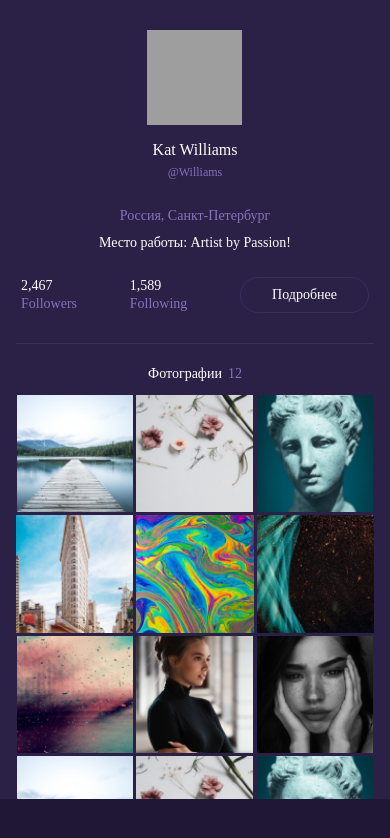
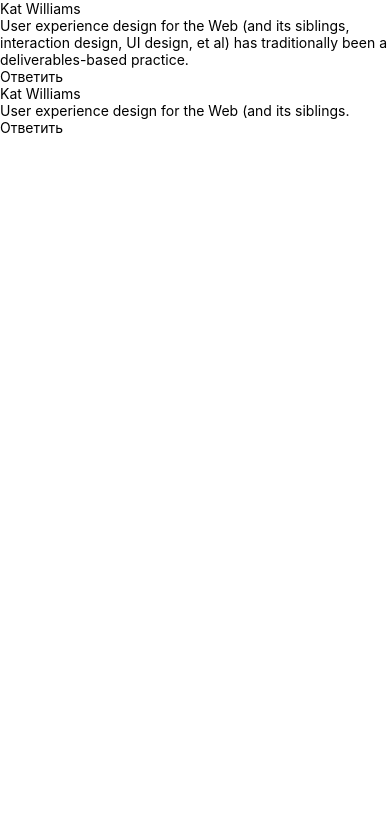
Before and after one commit to EvgDeGa/Messenger, a React Native app: screen /Profile in a window 390 px wide. Shown: the top 838 px of the page. Built offline with nearby package versions, Linux system fonts and the light colour scheme; grey boxes are pictures that could not be loaded.

Commit message:
UI-comment, add recursion and flatlist

```diff
--- a/App.js
+++ b/App.js
@@ -1,8 +1,48 @@
 import React from 'react';
+import { Comment } from './src/components/UI-KIT/Comment';
 import { Profile } from './src/screens/Profile';
+
+const DATA = {
+  postID: "1",
+  commetList:[
+  {
+      commetHolder: "Kat Williams",
+      body: "Body первого комментария",
+      date: "2019-05-15T15:56:15.694116Z",
+      id: "0179ef41-fdb6-4700-a4dc-6d7bbc54385a",
+      parent: null,
+      reply: []
+  },
+  {
+      commetHolder: "Kat Williams",
+      body: "Body второго комментария",
+      date: "2019-05-17T13:59:51.167188Z",
+      id: "1ef06878-58b5-48b0-9349-73986ab66bb4",
+      parent: null,
+      reply: []
+  },
+  {
+      commetHolder: "Kat Williams",
+      body: "User experience design for the Web (and its siblings, interaction design, UI design, et al) has traditionally been a deliverables-based practice. ",
+      date: "2019-05-19T12:07:15.613266Z",
+      id: "5a01231d-3ee9-4bf6-9a50-462a8277898a",
+      parent: null,
+      reply: [
+          {
+              commetHolder: "Kat Williams",
+              body: "User experience design for the Web (and its siblings.",
+              date: "2019-05-21T22:32:44.998207Z",
+              id: "514aa634-08bd-4ca3-8a1a-eb10846808ed",
+              parent: "5a01231d-3ee9-4bf6-9a50-462a8277898a",
+              reply: []
+          }
+      ]
+  }
+  ]
+}
 
 export default function App(){
   return (
-    <Profile />
+    <Comment item={DATA.commetList[2]}/>
   );
 };
--- /dev/null
+++ b/src/components/UI-KIT/Comment.js
@@ -0,0 +1,58 @@
+import React, { useState } from 'react';
+import { StyleSheet, View, Text, FlatList, TouchableOpacity } from 'react-native';
+import { Fonts } from '../../constants/Fonts';
+import { Colors } from '../../constants/Colors';
+
+
+
+export const Comment = ({item}) => {
+  const [selectedId, setSelectedId] = useState(null);
+
+//   const subCommentPadding
+
+  const renderItem = ({ item }) => {
+    return (
+      <Comment item={item} reply={() => onPress}/>
+    );
+  };
+
+  return (
+    <View>
+        <View>
+
+        </View>
+        <View>
+        <Text>{item.commetHolder}</Text>
+        <Text>{item.body}</Text>
+        </View>
+        <View>
+            <TouchableOpacity onPress={() => setSelectedId(item.id)}><Text>Ответить</Text></TouchableOpacity>
+        </View>
+        {item.reply && item.reply.length ? <FlatList
+            data={item.reply}
+            renderItem={renderItem}
+            keyExtractor={(item) => item.id}
+            extraData={selectedId}
+           /> : null}
+    </View>
+  );
+};
+
+const styles = StyleSheet.create({
+
+    text:{
+      borderColor: Colors.purple_06,
+      borderWidth: 1,
+      borderRadius: 30,
+      paddingTop: 5,
+      paddingBottom: 5,
+      paddingLeft: 31,
+      paddingRight: 31,
+
+      fontFamily: Fonts.HK_Grotesk_Bold,
+      fontSize: 14,
+      lineHeight: 24,
+      color: Colors.white,
+      textAlign: "center"
+    }
+  });
--- a/src/screens/MoreDetails.js
+++ b/src/screens/MoreDetails.js
@@ -1,4 +1,4 @@
-import React, { useState } from 'react';
+import React from 'react';
 import { StyleSheet, Text, Image, View, Modal, TouchableOpacity } from 'react-native';
 
 import { IconWithDescription } from '../components/UI-KIT/IconWithDescription';
--- a/src/screens/Profile.js
+++ b/src/screens/Profile.js
@@ -1,5 +1,5 @@
 import React, { useState } from 'react';
-import { StyleSheet, Text, Image, View, SafeAreaView, TouchableOpacity } from 'react-native';
+import { StyleSheet, Text, View, SafeAreaView, TouchableOpacity } from 'react-native';
 import { ProfilePhotoScroll } from '../components/UI-KIT/ProfilePhotoScroll';
 import { TextWithNumber } from '../components/UI-KIT/TextWithNumber';
 import { TransparentButton } from '../components/UI-KIT/TransparentButton';
```
